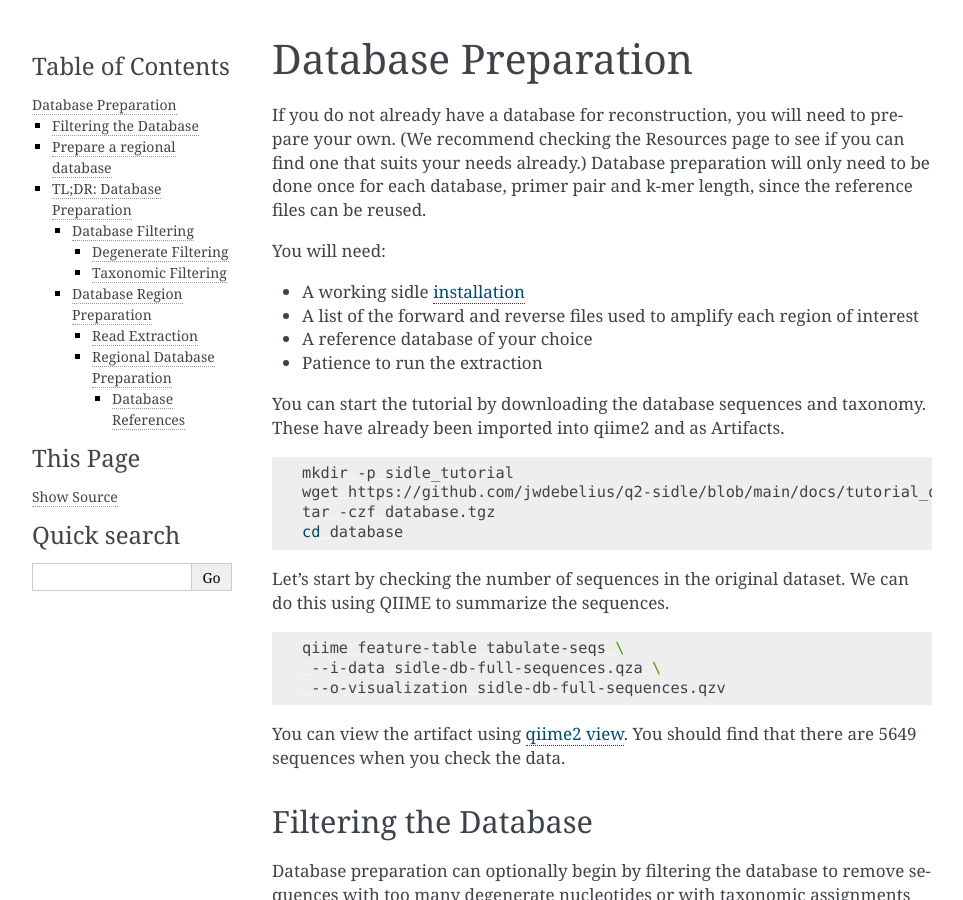
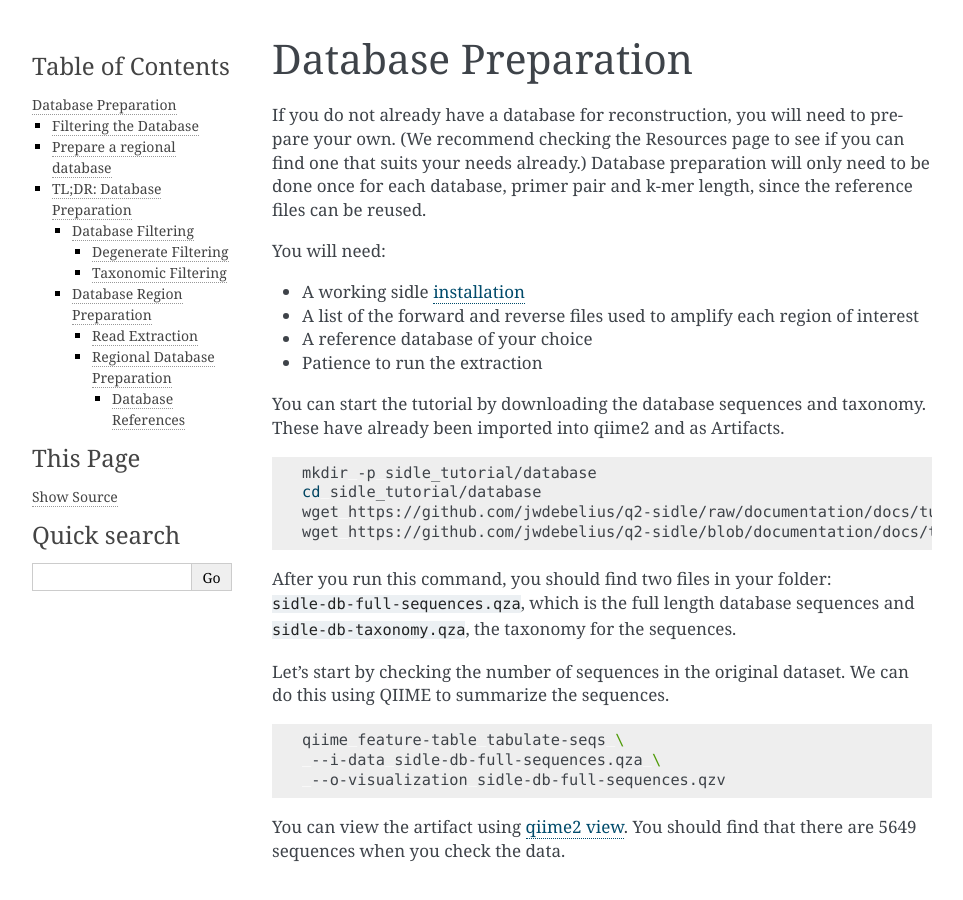
Before and after one commit to jwdebelius/q2-sidle, a Sphinx documentation site: the page built from docs/source/database_preperation.rst, in a window 1280 px wide and 900 px high. Shown: the whole window, without its empty margins (148-1111 px from the left). Built offline with Sphinx 7.4.7, drawn with Linux system fonts in a browser that asks for light colours.

Commit message:
updates database preperation

```diff
--- a/docs/source/database_preperation.rst
+++ b/docs/source/database_preperation.rst
@@ -16,10 +16,12 @@ You can start the tutorial by downloading the database sequences and taxonomy. T
 
 .. code-block:: shell
 
-    mkdir -p sidle_tutorial
-    wget https://github.com/jwdebelius/q2-sidle/blob/main/docs/tutorial_data/database.tgz
-    tar -czf database.tgz
-    cd database
+    mkdir -p sidle_tutorial/database
+    cd sidle_tutorial/database
+    wget https://github.com/jwdebelius/q2-sidle/raw/documentation/docs/tutorial_data/database_ref/sidle-db-full-sequences.qza
+    wget https://github.com/jwdebelius/q2-sidle/blob/documentation/docs/tutorial_data/database_ref/sidle-db-taxonomy.qza
+
+After you run this command, you should find two files in your folder: ``sidle-db-full-sequences.qza``, which is the full length database sequences and ``sidle-db-taxonomy.qza``, the taxonomy for the sequences.
 
 Let's start by checking the number of sequences in the original dataset. We can do this using QIIME to summarize the sequences.
 
```
Also changed, not shown: 1 other file.
